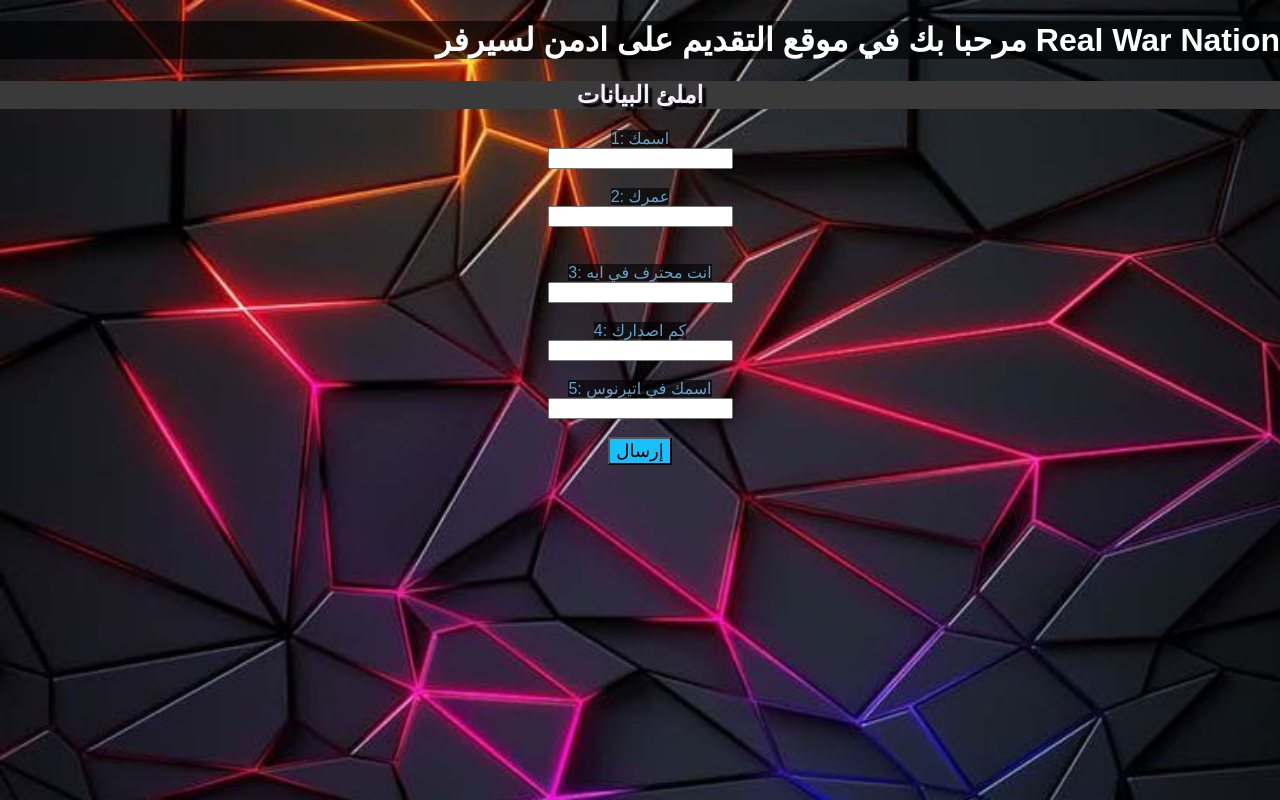
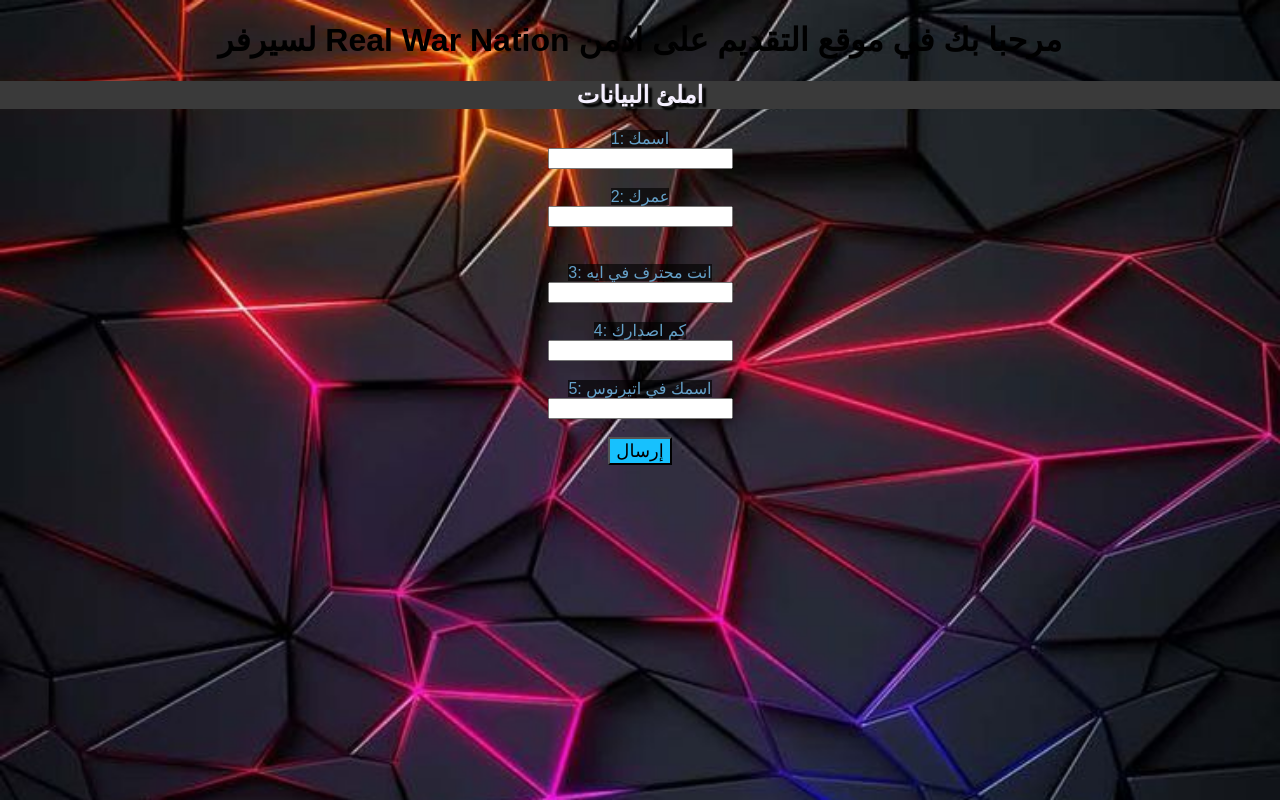
Before and after one commit to shenouda297/pop, a plain HTML site: page index.html in a window 1280 px wide. Drawn offline with nearby package versions, Linux system fonts and the light colour scheme.

Commit message:
Update index.html

```diff
--- a/index.html
+++ b/index.html
@@ -12,10 +12,11 @@
 
 
 
-
-<h1 id="ip">  مرحبا بك في موقع التقديم على ادمن  لسيرفر Real War Nation
+<h1 dir="rtl">
+  مرحبا بك في موقع التقديم على ادمن
+  <span dir="ltr">Real War Nation</span>
+  لسيرفر
 </h1>
-
 <h2 id="oi">املئ     البيانات</h2>
 <form id="signupForm">
   <label id="i">1: اسمك</label><br>
```
